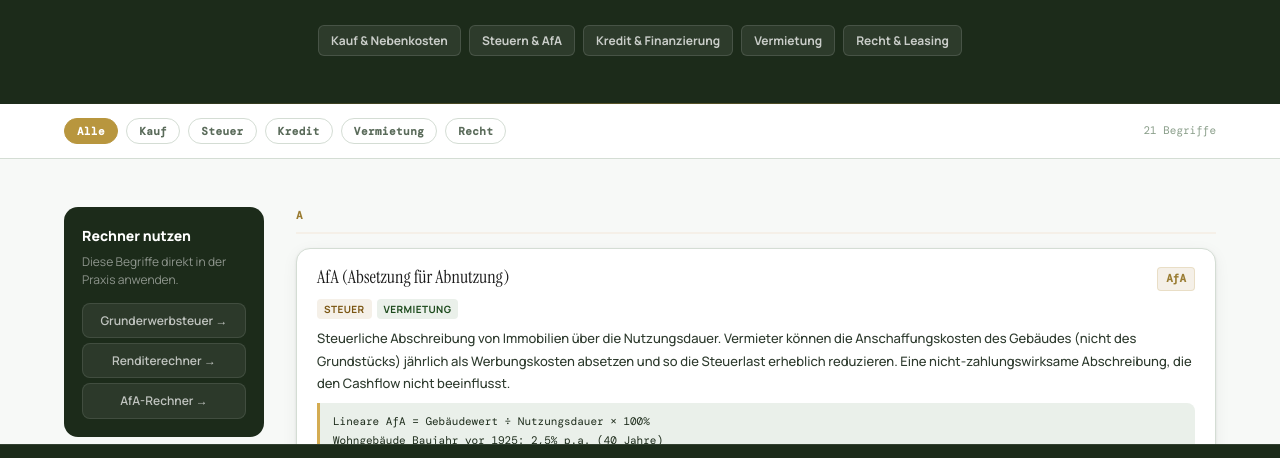
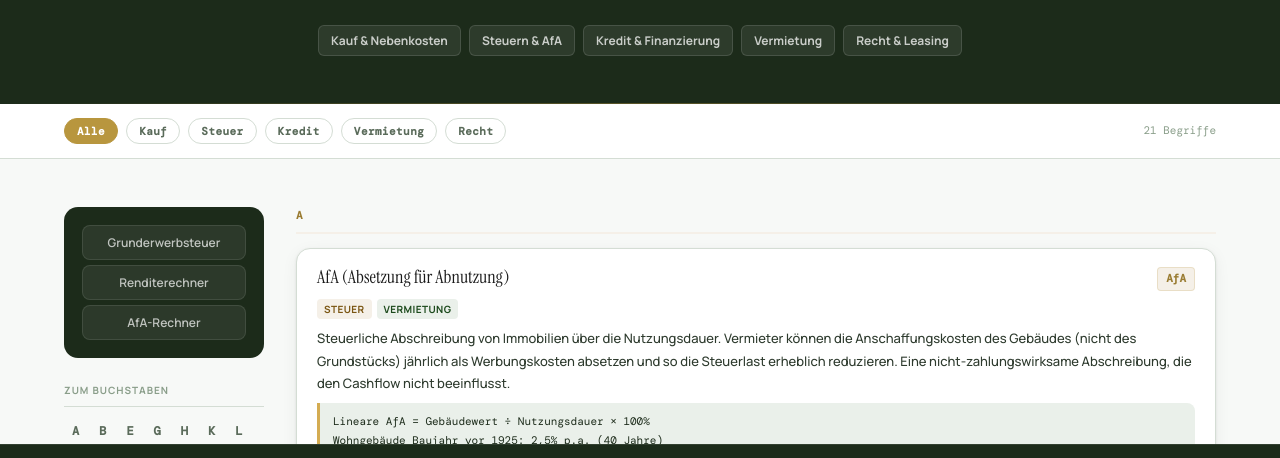
Before and after one commit to mmandai/de-glossar, a plain HTML site: page index.html in a window 1280 px wide. Shown: the part 287-745 px from the top of the page. Drawn offline with nearby package versions, Linux system fonts and the light colour scheme.

Commit message:
Update index.html

```diff
--- a/index.html
+++ b/index.html
@@ -195,12 +195,10 @@ footer{background:var(--navy);color:rgba(255,255,255,.5);padding:40px 0;text-ali
 <aside class="sidebar">
   <div class="sidebar-section">
     <div class="calcs-cta">
-      <h3>Rechner nutzen</h3>
-      <p>Diese Begriffe direkt in der Praxis anwenden.</p>
       <div class="cta-links">
-        <a href="https://mmandai.github.io/de-grunderwerbsteuer/" class="cta-link">Grunderwerbsteuer →</a>
-        <a href="https://mmandai.github.io/de-renditerechner/" class="cta-link">Renditerechner →</a>
-        <a href="https://mmandai.github.io/de-afa/" class="cta-link">AfA-Rechner →</a>
+        <a href="https://mmandai.github.io/de-grunderwerbsteuer/" class="cta-link">Grunderwerbsteuer</a>
+        <a href="https://mmandai.github.io/de-renditerechner/" class="cta-link">Renditerechner</a>
+        <a href="https://mmandai.github.io/de-afa/" class="cta-link">AfA-Rechner</a>
       </div>
     </div>
   </div>
```
